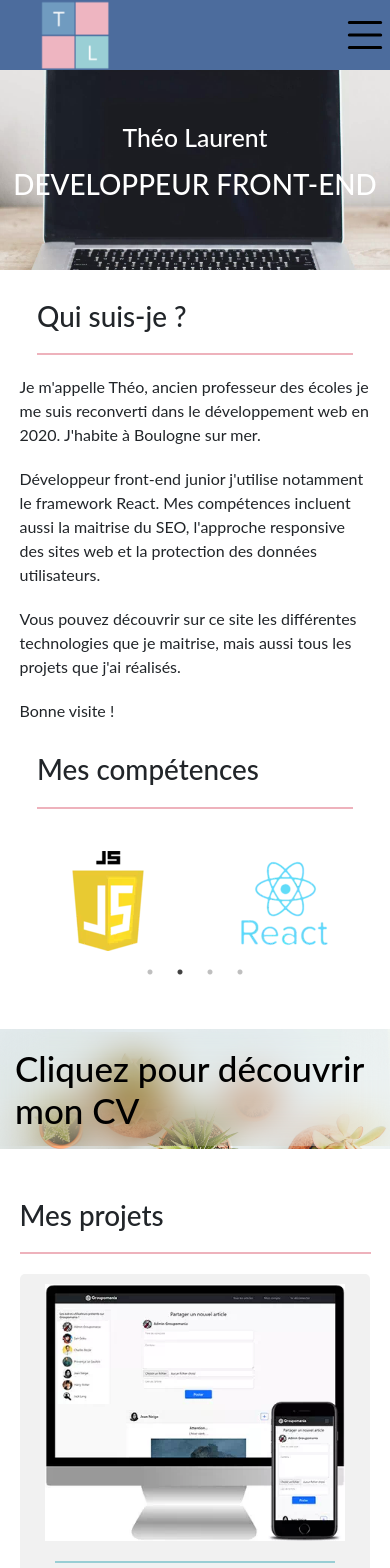
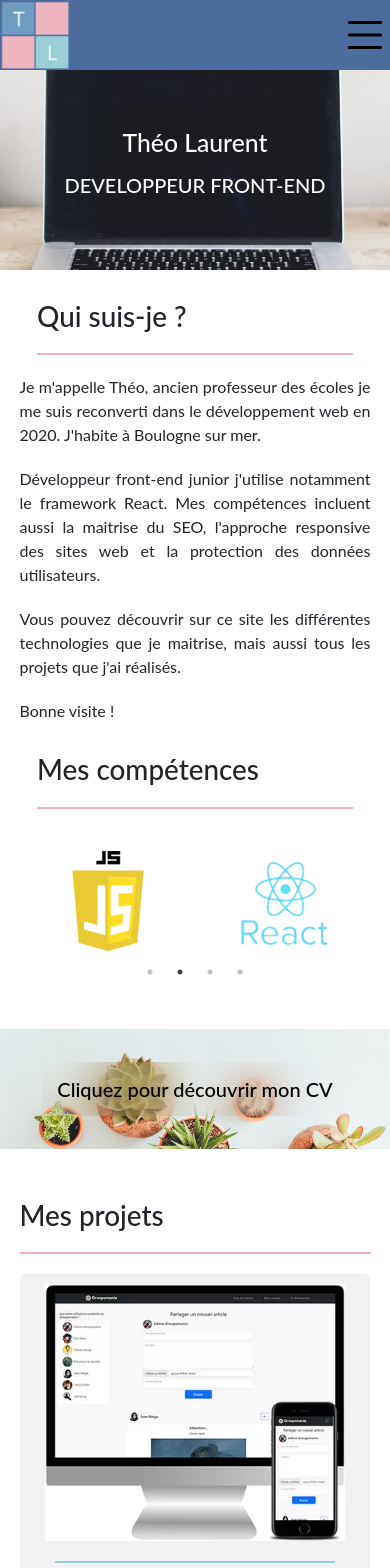
Before and after one commit to theo-laurent/site-theo-perso, a React (Create React App) app in the folder frontend/: page / in a window 390 px wide. Shown: the top 1568 px of the page. Built offline with nearby package versions, Linux system fonts and the light colour scheme.

Commit message:
changement bug responsive nav sur iphone 5

```diff
--- a/frontend/package.json
+++ b/frontend/package.json
@@ -8,6 +8,7 @@
     "@testing-library/user-event": "^12.8.3",
     "@types/react": "^17.0.21",
     "@types/react-dom": "^17.0.9",
+    "autoprefixer": "^10.3.7",
     "axios": "^0.21.4",
     "bootstrap": "^5.1.0",
     "emailjs-com": "^3.2.0",
@@ -26,7 +27,8 @@
     "start": "react-scripts start",
     "build": "react-scripts build",
     "test": "react-scripts test",
-    "eject": "react-scripts eject"
+    "eject": "react-scripts eject",
+    "prefix": ""
   },
   "eslintConfig": {
     "extends": [
--- a/frontend/src/components/banner/banner.css
+++ b/frontend/src/components/banner/banner.css
@@ -63,6 +63,10 @@
     padding-bottom: 15px;
   }
 
+  .profilTitle h1 {
+    font-size: 20px;
+  }
+
   .profilImage_img {
     animation: none;
     transform: scale(2.1);
--- a/frontend/src/components/banner2/banner2.css
+++ b/frontend/src/components/banner2/banner2.css
@@ -34,7 +34,7 @@
     height: 120px;
   }
 
-  .banner2 a {
+  .banner2 h3 {
     font-size: 20px;
   }
 }
--- a/frontend/src/components/profil/profil.css
+++ b/frontend/src/components/profil/profil.css
@@ -3,6 +3,7 @@
   margin: auto;
   margin-top: 50px;
   margin-bottom: 50px;
+  text-align: justify;
 }
 
 .profil p {
--- a/frontend/src/components/topnav/topnav.css
+++ b/frontend/src/components/topnav/topnav.css
@@ -15,7 +15,6 @@
 .nav_logo {
   display: flex;
   height: 100%;
-  margin-left: 40px;
 }
 
 .nav_img {
```
Also changed, not shown: 1 other file (tests, documents, lock files or other folders).
